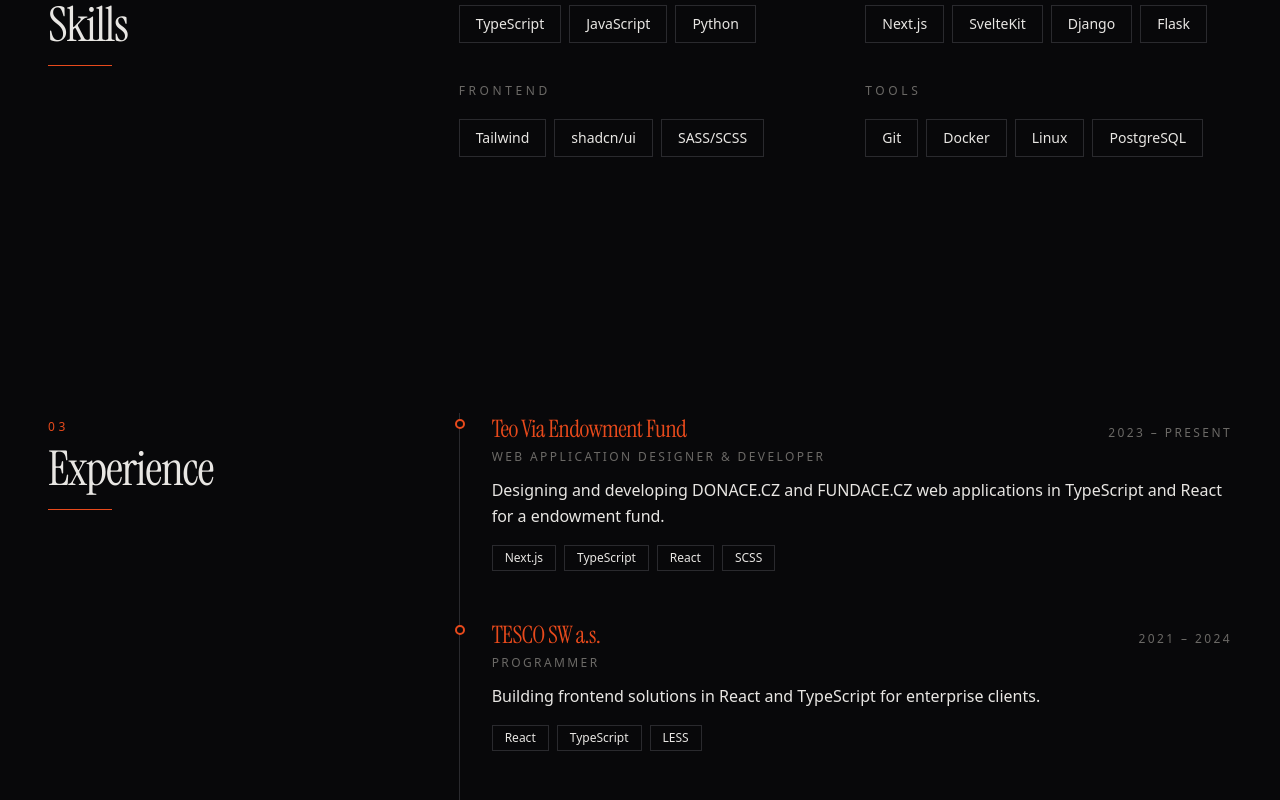
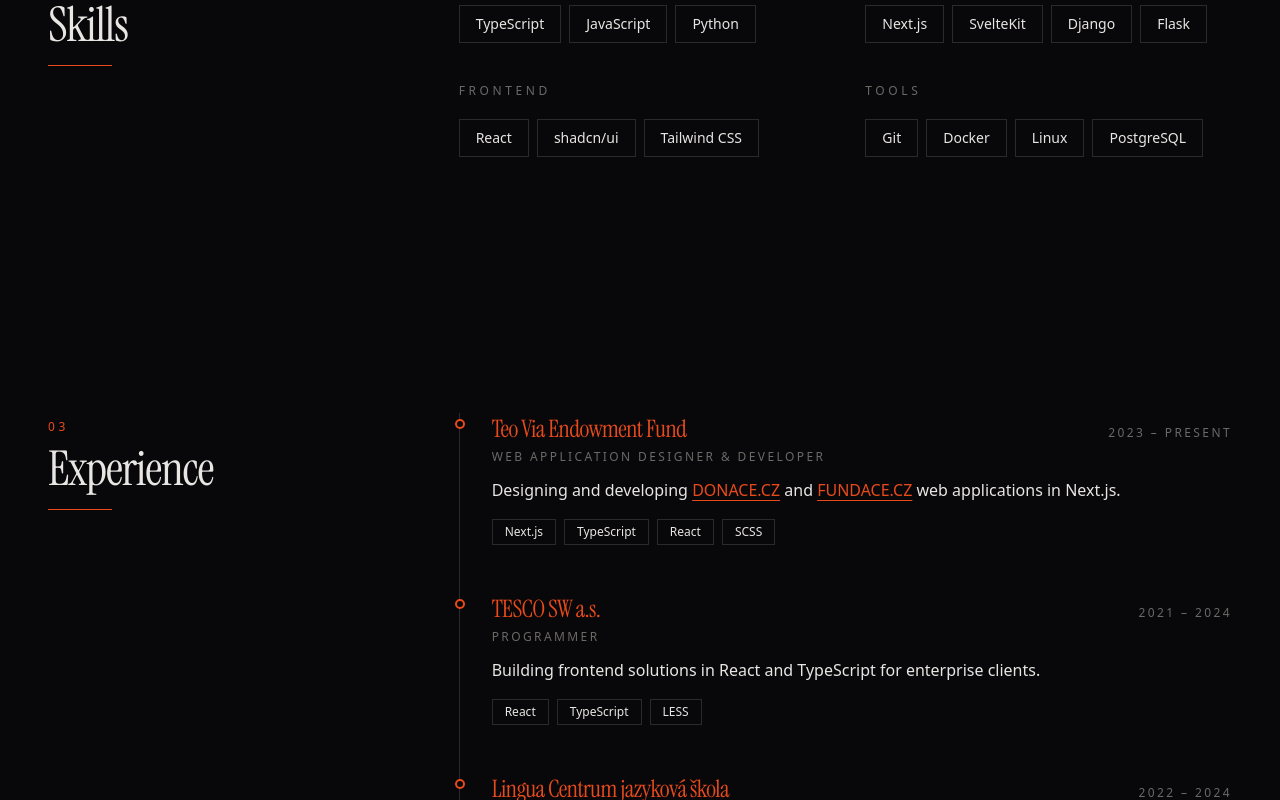
Before and after one commit to BlueManCZ/smerivo.cz, a Next.js app: page /en in a window 1280 px wide. Shown: the part 1920-2720 px from the top of the page. Built offline with nearby package versions, Linux system fonts and the light colour scheme; no server answers; a web font is replaced by a local one.

Commit message:
Update contact links and descriptions for consistency and accuracy

```diff
--- a/app/components/Contact.tsx
+++ b/app/components/Contact.tsx
@@ -22,8 +22,8 @@ const socials = [
     href: "https://www.instagram.com/ivo.smerek",
   },
   {
-    label: "Twitter",
-    href: "https://twitter.com/ivo_smerek",
+    label: "X",
+    href: "https://x.com/ivo_smerek",
   },
 ];
 
--- a/app/components/Experience.tsx
+++ b/app/components/Experience.tsx
@@ -63,7 +63,22 @@ export default function Experience() {
                       </p>
 
                       <p className="mt-3 leading-relaxed text-secondary">
-                        {item.description}
+                        {item.description
+                          .split(/(DONACE\.CZ|FUNDACE\.CZ)/g)
+                          .map((part) => {
+                            if (part === "DONACE.CZ" || part === "FUNDACE.CZ")
+                              return (
+                                <a
+                                  href={`https://${part.toLowerCase()}`}
+                                  target="_blank"
+                                  rel="noopener noreferrer"
+                                  className="text-accent underline underline-offset-4 transition-colors hover:text-foreground"
+                                >
+                                  {part}
+                                </a>
+                              );
+                            return part;
+                          })}
                       </p>
 
                       <div className="mt-4 flex flex-wrap gap-2">
--- a/app/components/Skills.tsx
+++ b/app/components/Skills.tsx
@@ -17,7 +17,7 @@ export default function Skills() {
     },
     {
       category: t.skills.frontend,
-      items: ["Tailwind", "shadcn/ui", "SASS/SCSS"],
+      items: ["React", "shadcn/ui", "Tailwind CSS"],
     },
     {
       category: t.skills.tools,
--- a/app/i18n/locales/cs.json
+++ b/app/i18n/locales/cs.json
@@ -51,7 +51,7 @@
         "company": "Teo via nadační fond",
         "role": "Designér a\u00A0vývojář webových aplikací",
         "period": "2023",
-        "description": "Design a\u00A0vývoj webových aplikací DONACE.CZ a\u00A0FUNDACE.CZ v\u00A0TypeScriptu a\u00A0Reactu pro nadační fond.",
+        "description": "Design a\u00A0vývoj webových aplikací DONACE.CZ a\u00A0FUNDACE.CZ v\u00A0Next.js.",
         "technologies": ["Next.js", "TypeScript", "React", "SCSS"]
       },
       {
--- a/app/i18n/locales/en.json
+++ b/app/i18n/locales/en.json
@@ -51,7 +51,7 @@
         "company": "Teo Via Endowment Fund",
         "role": "Web Application Designer & Developer",
         "period": "2023",
-        "description": "Designing and developing DONACE.CZ and FUNDACE.CZ web applications in TypeScript and React for a endowment fund.",
+        "description": "Designing and developing DONACE.CZ and FUNDACE.CZ web applications in Next.js.",
         "technologies": ["Next.js", "TypeScript", "React", "SCSS"]
       },
       {
```
